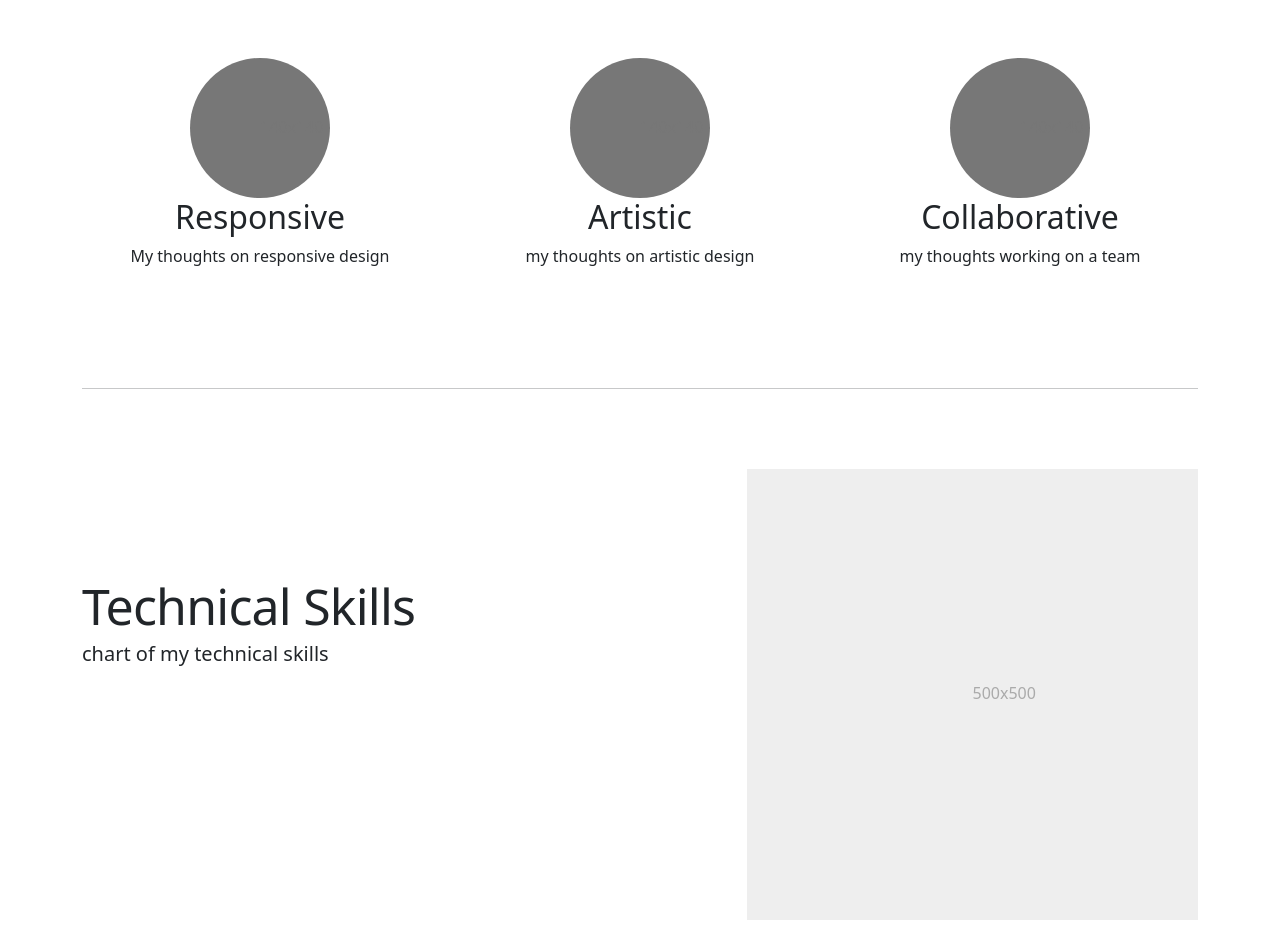
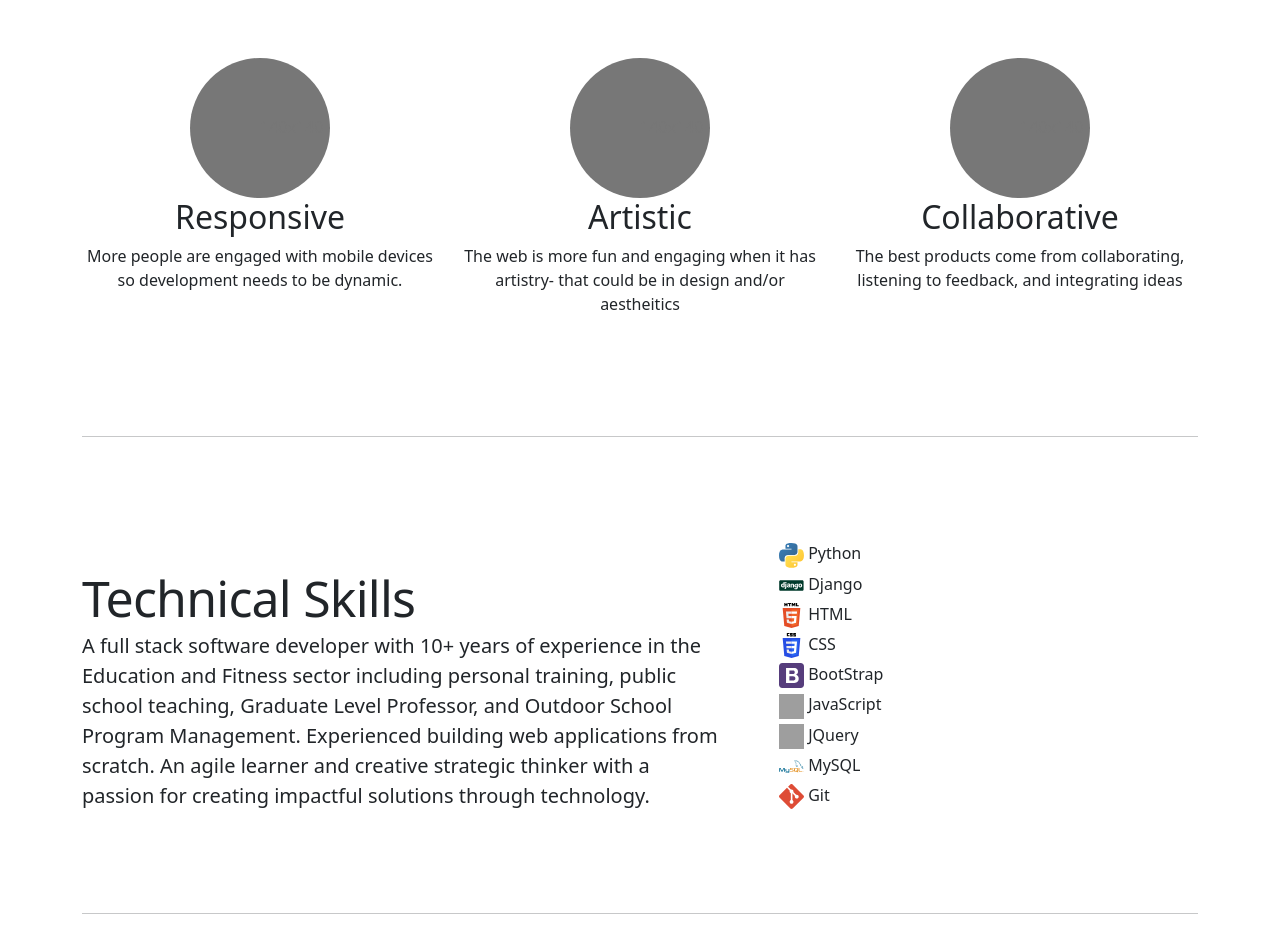
Before and after one commit to Kamernepti/PortfolioSite, a Django app: page / in a window 1280 px wide. Shown: the part 566-1518 px from the top of the page. Run offline with Django 3.2, Linux system fonts and the light colour scheme; grey boxes are pictures that could not be loaded.

Commit message:
added tech skill icons, svg images, and section blurbs

```diff
--- a/portfolio_app/static/css/index.css
+++ b/portfolio_app/static/css/index.css
@@ -35,7 +35,7 @@ body {
 }
 
 
-/* MARKETING CONTENT
+/* FEATURE CONTENT
 -------------------------------------------------- */
 
 /* Center align the text within the three columns below the carousel */
@@ -69,6 +69,14 @@ body {
     letter-spacing: -.05rem;
 }
 
+.col-md-5 ul{
+    list-style-type: none;
+    margin: 1.5rem 0;
+}
+
+.col-md-5 li{
+    margin: .25rem 0;
+}
 
 /* RESPONSIVE CSS
   -------------------------------------------------- */
@@ -88,6 +96,6 @@ body {
 
 @media (min-width: 62em) {
     .featurette-heading {
-    margin-top: 7rem;
+    margin-top: 3.5rem;
     }
 }
--- a/portfolio_app/templates/index.html
+++ b/portfolio_app/templates/index.html
@@ -40,7 +40,7 @@
         <div class="carousel-inner">
             <div class="carousel-item active">
                 <svg class="bd-placeholder-img" width="100%" height="100%" xmlns="http://www.w3.org/2000/svg" aria-hidden="true" preserveAspectRatio="xMidYMid slice" focusable="false"><rect width="100%" height="100%" fill="#777"/></svg>
-                <img src="static/images/JE.svg" alt="Jenny_and_her_dog_Elika">
+                <img src="static/images/jpic.svg" alt="Jenny_self_portrait">
                 <div class="container">
                     <div class="carousel-caption text-start">
                         <h1>I'm a Web Developer...</h1>
@@ -52,24 +52,24 @@
 
             <div class="carousel-item">
                 <svg class="bd-placeholder-img" width="100%" height="100%" xmlns="http://www.w3.org/2000/svg" aria-hidden="true" preserveAspectRatio="xMidYMid slice" focusable="false"><rect width="100%" height="100%" fill="#777"/></svg>
-                <img src="static/images/picture.svg" alt="self_picture">
+                <img src="static/images/digart.svg" alt="digital_art_pic">
                 <div class="container">
                     <div class="carousel-caption">
                         <h1>... I'm also a visual artist ...</h1>
                         <p>Multiple Mediums: Digital, Charcoal, Watercolor, and more!</p>
-                        <p><a class="btn btn-lg btn-primary" href="#">Gallery</a></p>
+                        <!-- <p><a class="btn btn-lg btn-primary" href="#">Gallery</a></p> -->
                     </div>
                 </div>
             </div>
 
             <div class="carousel-item">
                 <svg class="bd-placeholder-img" width="100%" height="100%" xmlns="http://www.w3.org/2000/svg" aria-hidden="true" preserveAspectRatio="xMidYMid slice" focusable="false"><rect width="100%" height="100%" fill="#777"/></svg>
-
+                <img src="static/images/Jteaching.svg" alt="Jenny_taching_kids_outdoors">
                 <div class="container">
                     <div class="carousel-caption text-end">
                         <h1>...and I'm a Science & Math Educator</h1>
                         <p>Public School Teacher, University Professor, and Conference Presenter</p>
-                        <p><a class="btn btn-lg btn-primary" href="#">More Info</a></p>
+                        <!-- <p><a class="btn btn-lg btn-primary" href="#">More Info</a></p> -->
                     </div>
                 </div>
             </div>
@@ -93,19 +93,19 @@
             <div class="col-lg-4">
                 <svg class="bd-placeholder-img rounded-circle" width="140" height="140" xmlns="http://www.w3.org/2000/svg" role="img" aria-label="Placeholder: 140x140" preserveAspectRatio="xMidYMid slice" focusable="false"><title>Placeholder</title><rect width="100%" height="100%" fill="#777"/><text x="50%" y="50%" fill="#777" dy=".3em">140x140</text></svg>
                 <h2>Responsive</h2>
-                <p>My thoughts on responsive design</p>
+                <p>More people are engaged with mobile devices so development needs to be dynamic. </p>
             </div><!-- /.col-lg-4 -->
 
             <div class="col-lg-4">
                 <svg class="bd-placeholder-img rounded-circle" width="140" height="140" xmlns="http://www.w3.org/2000/svg" role="img" aria-label="Placeholder: 140x140" preserveAspectRatio="xMidYMid slice" focusable="false"><title>Placeholder</title><rect width="100%" height="100%" fill="#777"/><text x="50%" y="50%" fill="#777" dy=".3em">140x140</text></svg>
                 <h2>Artistic</h2>
-                <p>my thoughts on artistic design</p>
+                <p>The web is more fun and engaging when it has artistry- that could be in design and/or aestheitics</p>
             </div><!-- /.col-lg-4 -->
 
             <div class="col-lg-4">
                 <svg class="bd-placeholder-img rounded-circle" width="140" height="140" xmlns="http://www.w3.org/2000/svg" role="img" aria-label="Placeholder: 140x140" preserveAspectRatio="xMidYMid slice" focusable="false"><title>Placeholder</title><rect width="100%" height="100%" fill="#777"/><text x="50%" y="50%" fill="#777" dy=".3em">140x140</text></svg>
                 <h2>Collaborative</h2>
-                <p>my thoughts working on a team</p>
+                <p>The best products come from collaborating, listening to feedback, and integrating ideas</p>
             </div><!-- /.col-lg-4 -->
         </div><!-- /.row -->
 
@@ -117,10 +117,20 @@
         <div class="row featurette">
             <div class="col-md-7">
                 <h2 class="featurette-heading">Technical Skills</h2>
-                <p class="lead">chart of my technical skills</p>
+                <p class="lead">A full stack software developer with 10+ years of experience in the Education and Fitness sector including personal training, public school teaching, Graduate Level Professor, and Outdoor School Program Management. Experienced building web applications from scratch. An agile learner and creative strategic thinker with a passion for creating impactful solutions through technology.</p>
             </div>
             <div class="col-md-5">
-            <svg class="bd-placeholder-img bd-placeholder-img-lg featurette-image img-fluid mx-auto" width="500" height="500" xmlns="http://www.w3.org/2000/svg" role="img" aria-label="Placeholder: 500x500" preserveAspectRatio="xMidYMid slice" focusable="false"><title>Placeholder</title><rect width="100%" height="100%" fill="#eee"/><text x="50%" y="50%" fill="#aaa" dy=".3em">500x500</text></svg>
+                <ul>
+                    <li><img src= "static/images/python.svg" alt="python_language_icon"  width="25" height="25" xmlns="http://www.w3.org/2000/svg" role="img"> Python</li>
+                    <li><img src= "static/images/django.svg" alt="django_framework_icon"  width="25" height="25" xmlns="http://www.w3.org/2000/svg" role="img"> Django</li>
+                    <li><img src= "static/images/HTML.svg" alt="html_language_icon"  width="25" height="25" xmlns="http://www.w3.org/2000/svg" role="img"> HTML</li>
+                    <li><img src= "static/images/CSS.svg" alt="css_language_icon"  width="25" height="25" xmlns="http://www.w3.org/2000/svg" role="img"> CSS</li>
+                    <li><img src= "static/images/BootStrap.svg" alt="bootstrap_library_icon"  width="25" height="25" xmlns="http://www.w3.org/2000/svg" role="img"> BootStrap</li>
+                    <li><img src= "static/images/JavaScript.svg" alt="javascript_language_icon"  width="25" height="25" xmlns="http://www.w3.org/2000/svg" role="img"> JavaScript</li>
+                    <li><img src= "static/images/jquery.svg" alt="jquery_library_icon"  width="25" height="25" xmlns="http://www.w3.org/2000/svg" role="img"> JQuery</li>
+                    <li><img src= "static/images/MySQL.svg" alt="mysql_database_icon"  width="25" height="25" xmlns="http://www.w3.org/2000/svg" role="img"> MySQL</li>
+                    <li><img src= "static/images/Git.svg" alt="git_icon"  width="25" height="25" xmlns="http://www.w3.org/2000/svg" role="img"> Git</li>
+                </ul>
             </div>
         </div>
 
@@ -132,12 +142,12 @@
                 <p class="lead"> A food and exercise tracking website that allows users to track calories day to day.</p>
                 <ul>
                     <li>Built application end to end using Python/Django framework</li>
-                    <li>Researched, wireframed, and developed UI with CSS and JS for userfriendly experience.</li>
+                    <li>Researched, wireframed, and developed UI with CSS and JS for user friendly experience.</li>
                     <li>Constructed database models inluded with SQLite</li>
                 </ul>
             </div>
             <div class="col-md-5 order-md-1">
-                <svg class="bd-placeholder-img bd-placeholder-img-lg featurette-image img-fluid mx-auto" width="500" height="500" xmlns="http://www.w3.org/2000/svg" role="img" aria-label="Placeholder: 500x500" preserveAspectRatio="xMidYMid slice" focusable="false"><title>Placeholder</title><rect width="100%" height="100%" fill="#eee"/><text x="50%" y="50%" fill="#aaa" dy=".3em">500x500</text></svg>
+                <a target="blank" href="https://github.com/Kamernepti/CalTracker"><img src= "static/images/IndexPage.svg" alt="CalTracker_screenshot"  width="400" height="500" xmlns="http://www.w3.org/2000/svg" role="img"></a>
             </div>
         </div>
 
@@ -146,23 +156,23 @@
         <div class="row featurette">
             <div class="col-md-7">
                 <h2 class="featurette-heading">Book Review Site</h2>
-                <p class="lead">Brief description of the project and link to page/hub.</p>
+                <p class="lead">A site being built end to end in a Python/Django Framework with CSS/BootStrap and JS/React. This book review Site has social media elements for users to share book lists, favorite books, join book clubs, and leave comments.</p>
+                <p>More coming soon for this site.</p>
             </div>
             <div class="col-md-5">
-                <svg class="bd-placeholder-img bd-placeholder-img-lg featurette-image img-fluid mx-auto" width="500" height="500" xmlns="http://www.w3.org/2000/svg" role="img" aria-label="Placeholder: 500x500" preserveAspectRatio="xMidYMid slice" focusable="false"><title>Placeholder</title><rect width="100%" height="100%" fill="#eee"/><text x="50%" y="50%" fill="#aaa" dy=".3em">500x500</text></svg>
+                <img src= "static/images/coming_soon.svg" alt="placeholder_img"  width="400" height="500" xmlns="http://www.w3.org/2000/svg" role="img">
             </div>
         </div>
 
         <hr class="featurette-divider">
 
         <div class="row featurette" ><a name="contact"></a>
-            <div class="col-md-7">
+            <div class="col-md-7 order-md-2">
                 <h2 class="featurette-heading">Contact</h2>
                 <p class="lead">cptcunningham@gmail.com</p>
                 <p>(971) 303-8417</p>
                 <a target="blank" href="https://www.linkedin.com/in/jenny-cunningham-683b64119/"><img src="static/images/linkedin-tile.svg" alt="linkedIn_Logo" width="50" height="50" xmlns="http://www.w3.org/2000/svg" role="img"></a>
                 <a target="blank" href="https://github.com/Kamernepti"><img src="static/images/github-tile.svg" alt="GitHub_Logo" width="50" height="50" xmlns="http://www.w3.org/2000/svg" role="img"></a>
-                <a target="blank" href="#"><img src="static/images/gmail-tile.svg" alt="GMail_Logo" width="50" height="50" xmlns="http://www.w3.org/2000/svg" role="img"></a>
             </div>
             <div class="col-md-5">
             </div>
@@ -176,7 +186,7 @@
 
     <footer class="container">
         <p class="float-end"><a href="#">Back to top</a></p>
-        <p>2021 &middot; <a href="#">Privacy</a> &middot; <a href="#">Terms</a></p>
+        <p>2021 &middot; Jennifer Cunningham</p>
     </footer>
 </main>
 
```
Also changed, not shown: portfolio_app/static/images/BootStrap.svg (added), portfolio_app/static/images/CSS.svg (added), portfolio_app/static/images/Git.svg (added), portfolio_app/static/images/HTML.svg (added), portfolio_app/static/images/IndexPage.jpg (deleted), portfolio_app/static/images/IndexPage.svg (added), portfolio_app/static/images/JavaScript.svg (added), portfolio_app/static/images/Jteaching.svg (added), portfolio_app/static/images/MySQL.svg (added), portfolio_app/static/images/coming_soon.svg (added), portfolio_app/static/images/digart.svg (added), portfolio_app/static/images/django.svg (added), portfolio_app/static/images/jpic.svg (added), portfolio_app/static/images/jquery.svg (added), 1 more files. Lines whose indentation alone changed are shown as unchanged.
